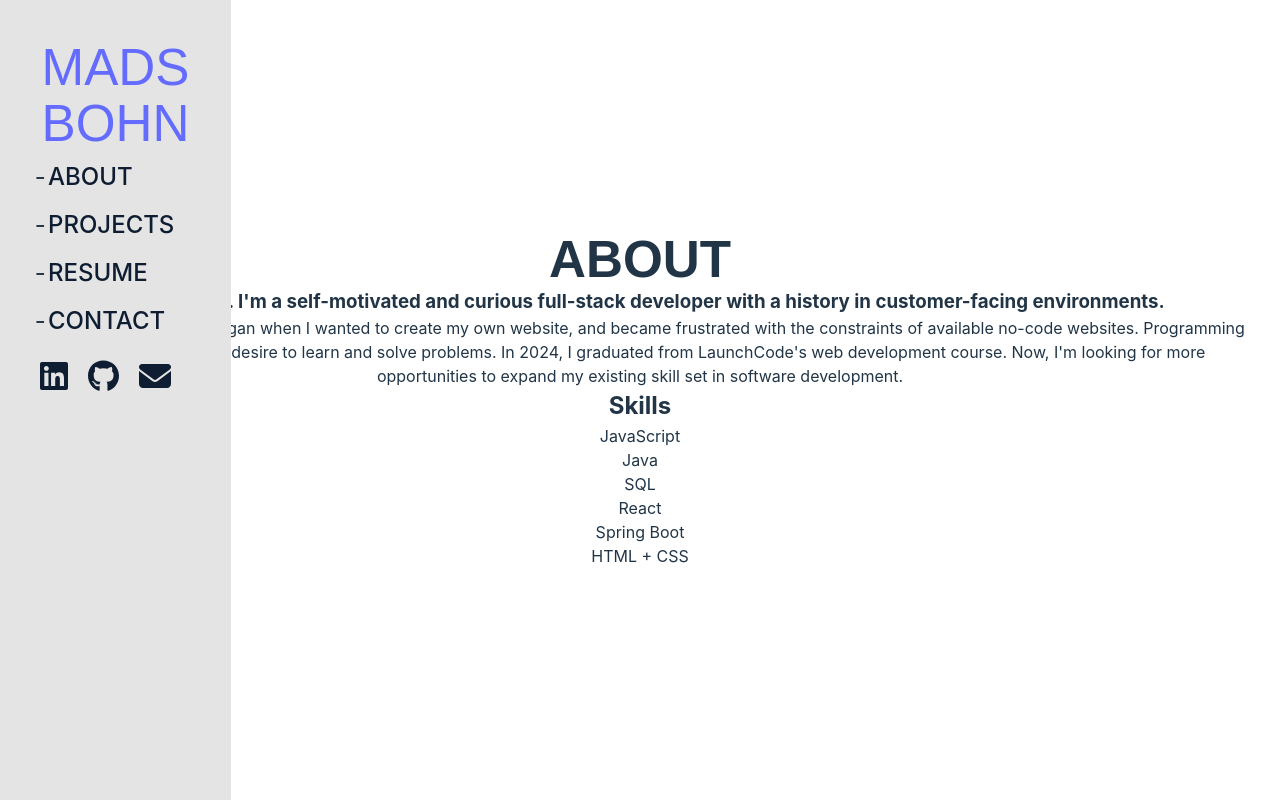
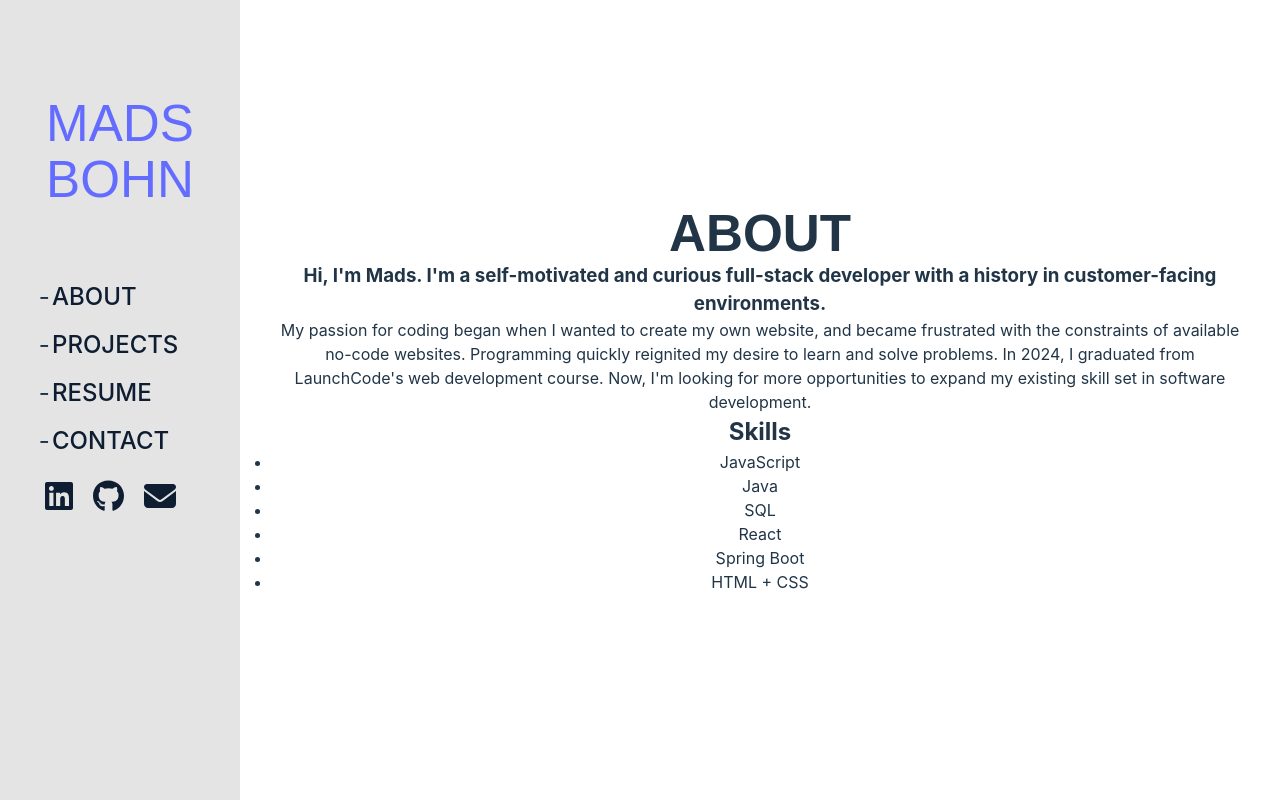
Before and after one commit to mads-bohn/portfolio, a React (Vite) app in the folder portfolio-ui/: page /about in a window 1280 px wide. Built offline with nearby package versions, Linux system fonts and the light colour scheme; a web font is replaced by a local one.

Commit message:
styled sidebar

```diff
--- a/portfolio-ui/src/components/navigation/SideBar.jsx
+++ b/portfolio-ui/src/components/navigation/SideBar.jsx
@@ -7,9 +7,15 @@ import './navigation.css'
 export default function SideBar() {
   return (
     <div className='sidebar'>
-      <h1 className='sidebar-name'><Link to="/">MADS <br /> BOHN</Link></h1>
-      <LinkList />
-      <SocialIcons />
+      <div className='sidebar-name'>
+        <h1><Link to="/">MADS <br /> BOHN</Link></h1>
+      </div>
+      <div className='sidebar-links'>
+        <LinkList />
+      </div>
+      <div className='sidebar-icons'>
+        <SocialIcons />
+      </div>
     </div>
   )
 }
--- a/portfolio-ui/src/components/navigation/navigation.css
+++ b/portfolio-ui/src/components/navigation/navigation.css
@@ -18,14 +18,23 @@ li a:hover {
 .sidebar {
     background-color: rgb(228, 228, 228);
     height: 100vh;
-    padding: 40px;
+    width: 240px;
     position: fixed;
     left: 0;
     top: 0;
 }
 
+.sidebar-name {
+    margin: 96px auto 64px;
+}
+
+.sidebar-links {
+    margin: 8px 44px;
+}
+
+
 .socialIcons {
-    margin-top: 8px;
+    margin: 8px auto;
     width: 151px;
 }
 
--- a/portfolio-ui/src/index.css
+++ b/portfolio-ui/src/index.css
@@ -59,6 +59,10 @@ button:focus-visible {
   outline: 4px auto -webkit-focus-ring-color;
 }
 
+.page {
+  margin-left: 240px;
+}
+
 
 @media (prefers-color-scheme: light) {
   :root {
--- a/portfolio-ui/src/pages/About.jsx
+++ b/portfolio-ui/src/pages/About.jsx
@@ -7,7 +7,7 @@ export default function About() {
   return (
     <div>
       <SideBar />
-      <div className='about'>
+      <div className='page'>
         <Bio />
         <Skills />
       </div>
```
